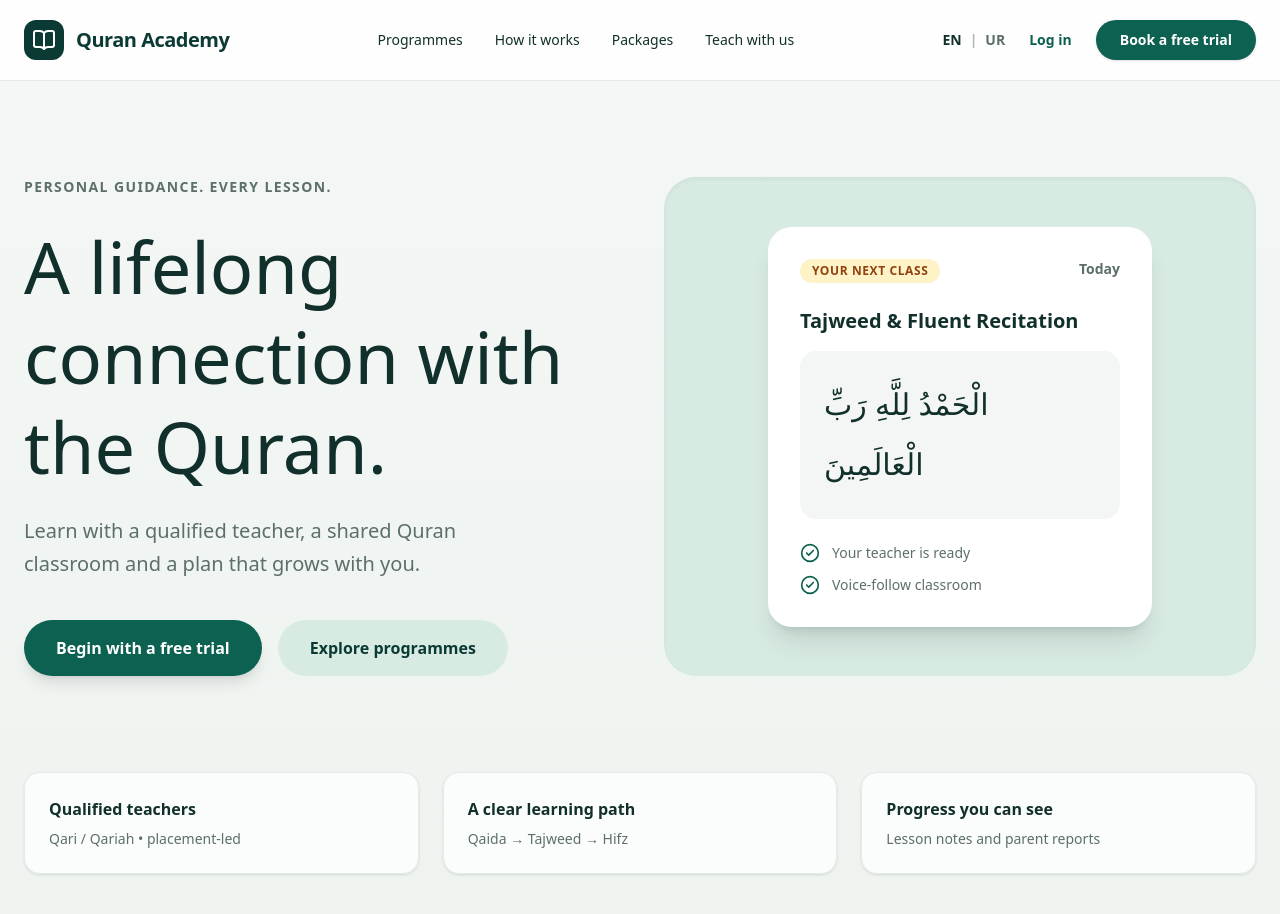
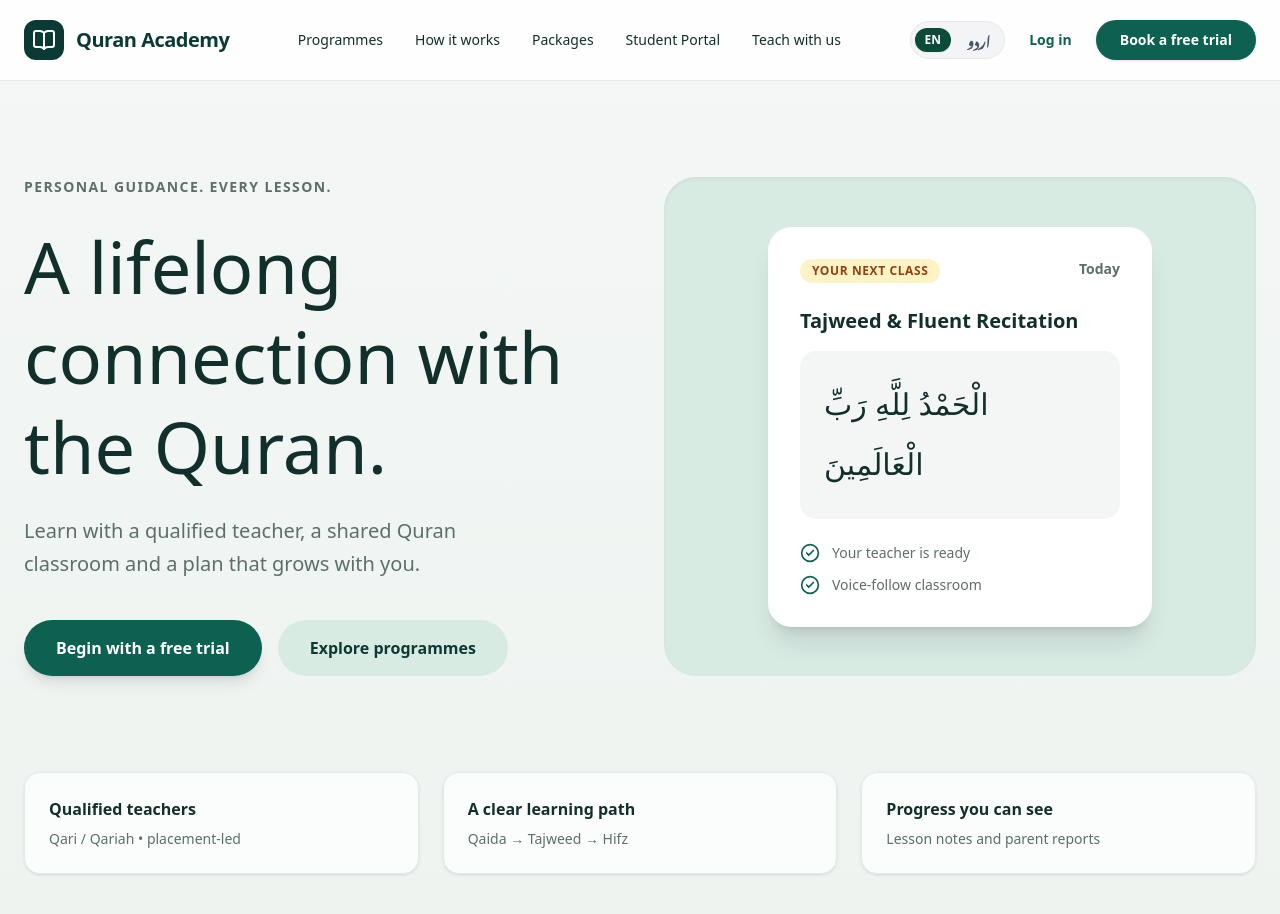
Before and after one commit to mdawoodali/QURAN-ACADEMY-APP, a Next.js app in the folder apps/web/: page / in a window 1280 px wide. Shown: the top 914 px of the page. Built offline with nearby package versions, Linux system fonts and the light colour scheme; a web font is replaced by a local one.

Commit message:
feat(web): wire up language-aware PublicNavbar and public layout structure

```diff
--- a/apps/web/src/app/(public)/layout.tsx
+++ b/apps/web/src/app/(public)/layout.tsx
@@ -1,39 +1,9 @@
-import Link from "next/link";
-import { BookOpen } from "lucide-react";
+import PublicNavbar from "@/components/PublicNavbar";
 
 export default function PublicLayout({ children }: { children: React.ReactNode }) {
   return (
     <div className="min-h-screen bg-[var(--color-page)] flex flex-col font-sans">
-      <header className="w-full bg-white/80 backdrop-blur-md sticky top-0 z-50 border-b border-[var(--color-line)]">
-        <div className="max-w-[1280px] mx-auto px-6 h-20 flex items-center justify-between">
-          <Link href="/" className="flex items-center gap-3">
-            <div className="bg-[var(--color-green-900)] p-2 rounded-xl text-white">
-              <BookOpen size={24} />
-            </div>
-            <span className="font-serif font-bold text-xl text-[var(--color-green-900)] tracking-tight">Quran Academy</span>
-          </Link>
-
-          <nav className="hidden md:flex items-center gap-8 text-[var(--color-ink)] font-medium text-sm">
-            <Link href="/programmes" className="hover:text-[var(--color-green-600)] transition">Programmes</Link>
-            <Link href="/how-it-works" className="hover:text-[var(--color-green-600)] transition">How it works</Link>
-            <Link href="/packages" className="hover:text-[var(--color-green-600)] transition">Packages</Link>
-            <Link href="/teach-with-us" className="hover:text-[var(--color-green-600)] transition">Teach with us</Link>
-          </nav>
-
-          <div className="flex items-center gap-6">
-            <div className="hidden sm:flex items-center gap-2 text-sm font-bold text-[var(--color-muted)]">
-              <button className="text-[var(--color-ink)]">EN</button>
-              <span className="opacity-50">|</span>
-              <button className="hover:text-[var(--color-ink)]">UR</button>
-            </div>
-            <Link href="/login" className="hidden sm:block text-sm font-bold text-[var(--color-green-600)] hover:text-[var(--color-green-900)]">Log in</Link>
-            <Link href="/trial" className="bg-[var(--color-green-600)] hover:bg-[var(--color-green-900)] text-white text-sm font-bold px-6 py-2.5 rounded-full transition shadow-sm">
-              Book a free trial
-            </Link>
-          </div>
-        </div>
-      </header>
-
+      <PublicNavbar />
       {children}
     </div>
   );
```
